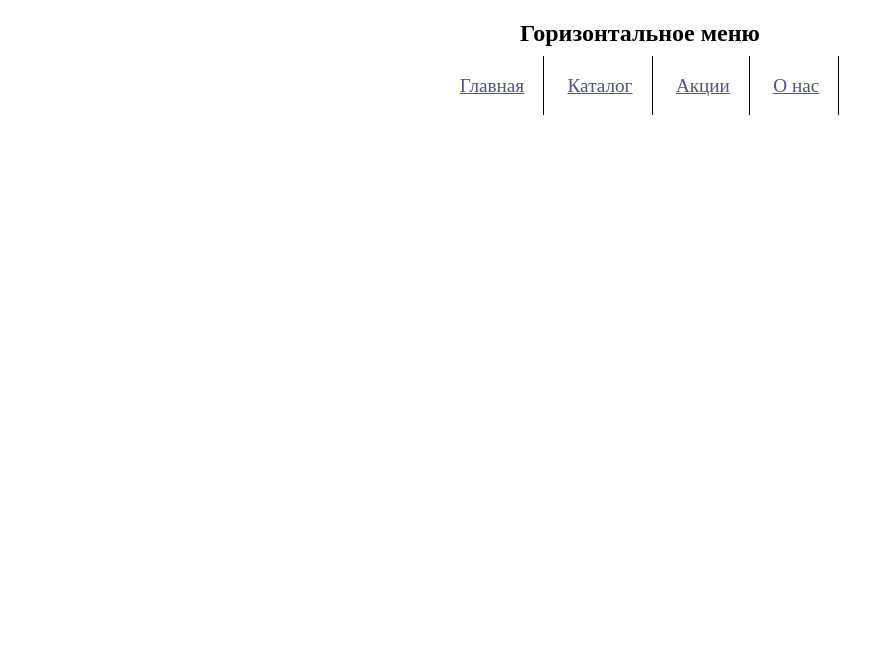
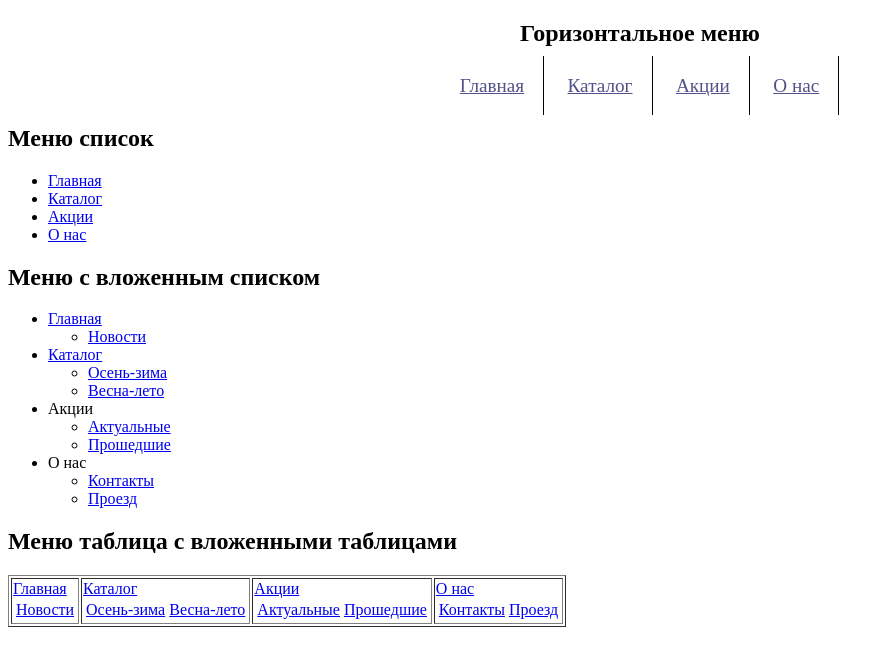
Before and after one commit to MrKojemiakin/Andrei_Kojemiakin, a plain HTML site: page site/index.html in a window 1280 px wide. Shown: the whole page, without its empty margins (0-894 px from the left). Drawn offline with Linux system fonts and the light colour scheme.

Commit message:
add_task2

```diff
--- a/site/index.html
+++ b/site/index.html
@@ -10,13 +10,81 @@
 <body>
     <nav class="one">
         <h2 align="center">Горизонтальное меню</h2>
-        <ul align="center">
-          <li><a href="#">Главная</a></li>
-          <li><a href="#">Каталог</a></li>
-          <li ><a href="#">Акции</a></li>
-          <li><a href="#">О нас</a></li>
+        <ul>
+          <li><a href="index.html">Главная</a></li>
+          <li><a href="catalog.html">Каталог</a></li>
+          <li ><a href="promo.html">Акции</a></li>
+          <li><a href="about.html">О нас</a></li>
         </ul>
     </nav>
-
+    <h2>Меню список</h2>
+    <ul>
+        <li><a href="index.html">Главная</a></li>
+        <li><a href="catalog.html">Каталог</a></li>
+        <li ><a href="promo.html">Акции</a></li>
+        <li><a href="about.html">О нас</a></li>
+    </ul>
+    <h2>Меню с вложенным списком</h2>
+    <ul>
+        <li><a href="index.html">Главная</a>
+            <ul>
+                <li><a href="#">Новости</a></li>
+            </ul>
+        </li>
+        <li><a href="catalog.html">Каталог</a>
+            <ul>
+                <li><a href="catalog/a_w.html">Осень-зима</a></li>
+                <li><a href="catalog/s_s.html">Весна-лето</a></li>
+            </ul>
+        </li>
+        <li><a href="promo.html"></a>Акции
+            <ul>
+                <li><a href="promo/last.html">Актуальные</a></li>
+                <li><a href="promo/old.html">Прошедшие</a></li>
+            </ul>
+        </li>
+        <li><a href="about.html"></a>О нас
+            <ul>
+                <li><a href="about/contacts.html">Контакты</a></li>
+                <li><a href="about/scheme.html">Проезд</a></li>
+            </ul>
+        </li>
+    </ul>
+    <h2>Меню таблица с вложенными таблицами</h2>
+    <table border="1"><title>Меню таблица</title>
+        <tr>
+            <td>
+                <table>
+                    <tr><a href="index.html">Главная</a>
+                        <td><a href="news/news.html">Новости</a></td>
+                    </tr>
+                </table>
+            </td>
+            <td>
+                <table>
+                    <tr><a href="catalog.html">Каталог</a>
+                        <td><a href="catalog/a_w.html">Осень-зима</a></td>
+                        <td><a href="catalog/s_s.html">Весна-лето</a></td>
+                    </tr>
+                </table>
+            </td>
+            <td>
+                <table>
+                    <tr><a href="promo.html">Акции</a>
+                        <td><a href="promo/last.html">Актуальные</a></td>
+                        <td><a href="promo/old.html">Прошедшие</a></td>
+                    </tr>
+                </table>
+            </td>
+            <td>
+                <table>
+                    <tr><a href="about.html">О нас</a>
+                        <td><a href="about/contacts.html">Контакты</a></td>
+                        <td><a href="about/scheme.html">Проезд</a></td>
+                    </tr>
+                </table>
+            </td>
+        </tr>
+    </table>
 </body>
 </html>
```
Also changed, not shown: site/about.html (+22 -0 lines), site/catalog.html (+22 -0 lines), site/promo.html (+24 -0 lines).
